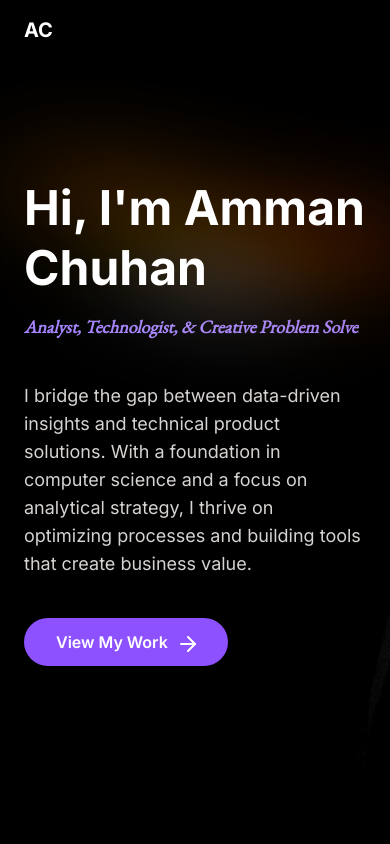
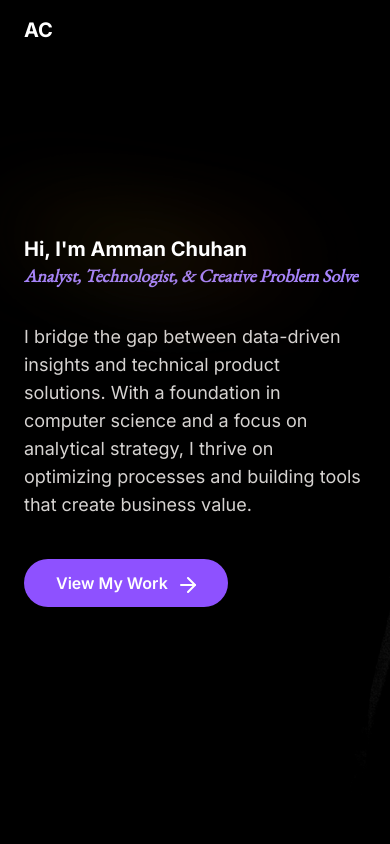
Before and after one commit to SatoshiBall101/resume-website, a Next.js app: page / in a window 390 px wide. Shown: the top 844 px of the page. Built offline with nearby package versions, Linux system fonts and the light colour scheme.

Commit message:
resizing

```diff
--- a/app/page.tsx
+++ b/app/page.tsx
@@ -70,7 +70,7 @@
                     <div className="container mx-auto px-6">
                         <div className="relative z-10 max-w-4xl text-left">
                             <motion.h1
-                                className="text-2xl sm: text-5xl md:text-7xl font-bold text-white mb-6 leading-tight"
+                                className="text-xl sm: text-5xl md:text-7xl font-bold text-white mb-6 leading-tight"
                                 initial={{ opacity: 0, y: 20 }}
                                 animate={{ opacity: 1, y: 0 }}
                                 transition={{ duration: 0.8, delay: 0.2 }}
```
